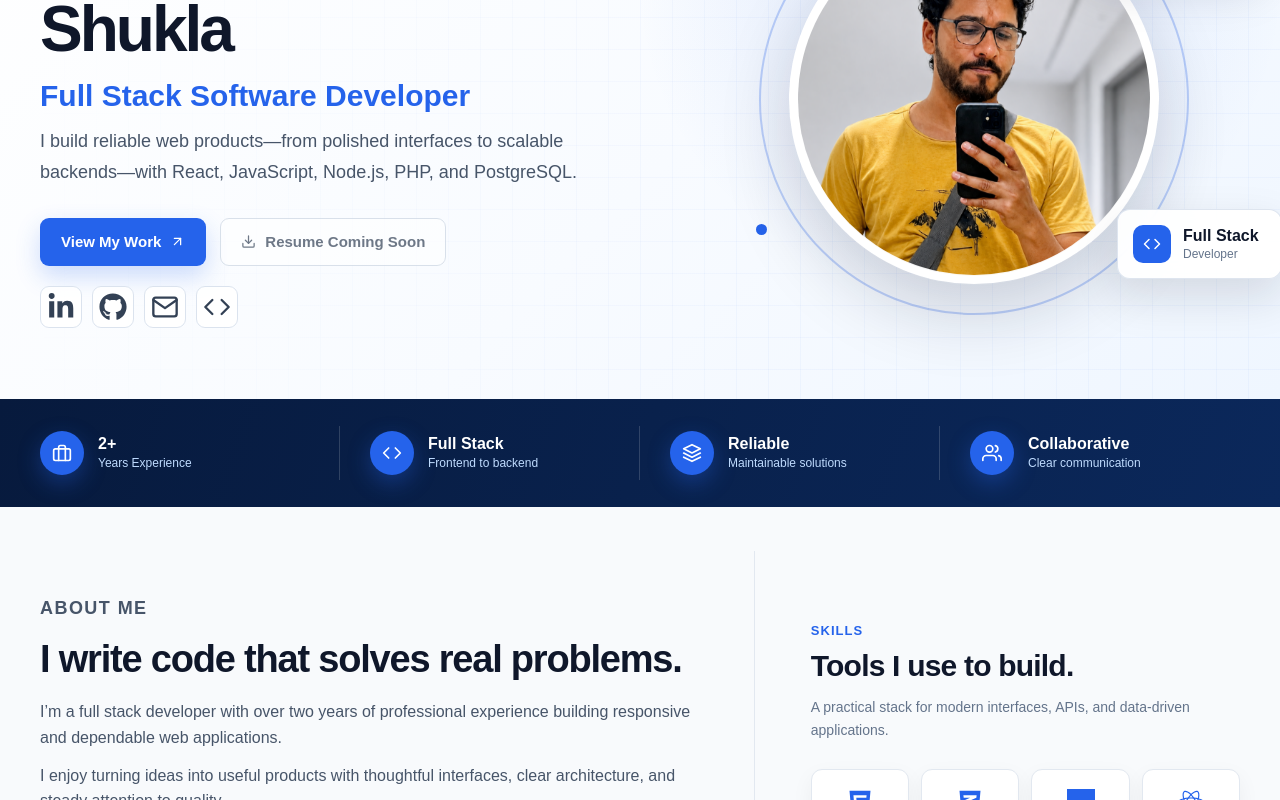
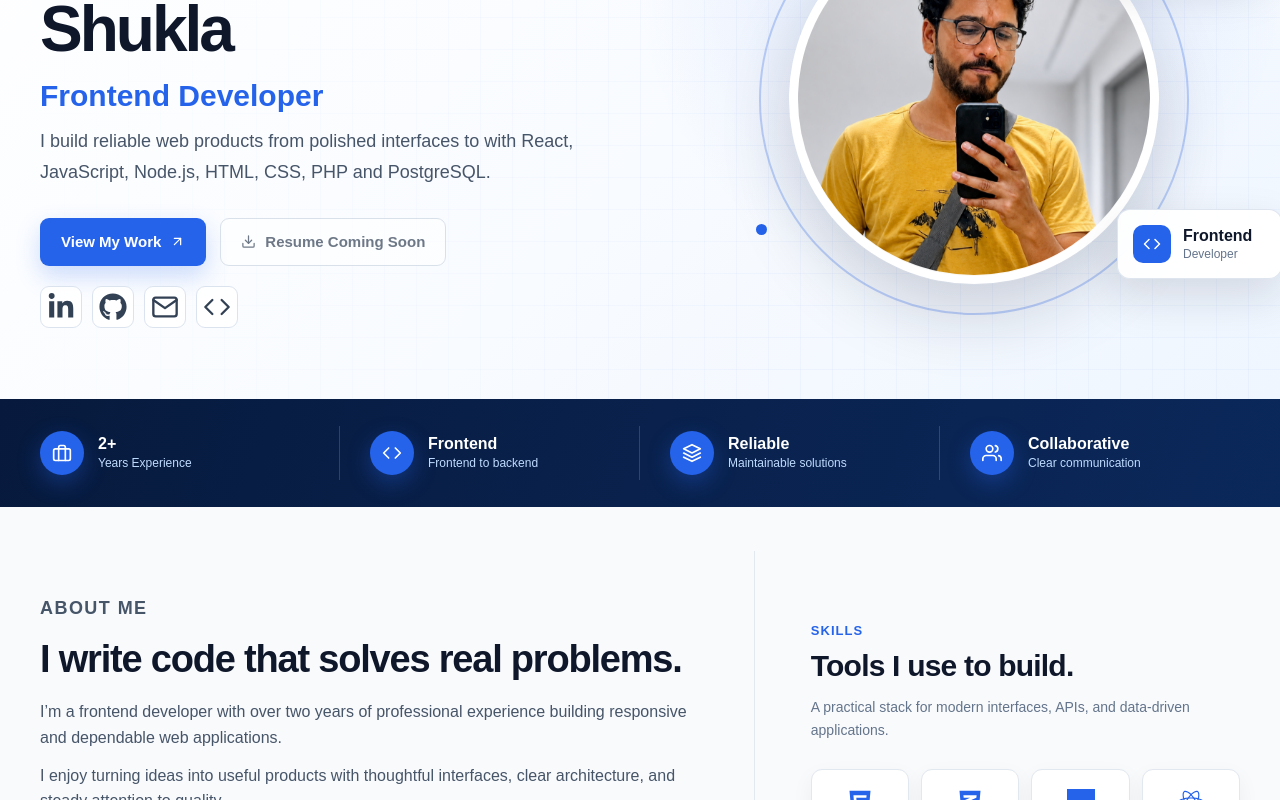
Before and after one commit to RahulShukla3300/My-Portfolio-React, a React (Vite) app: page / in a window 1280 px wide. Shown: the part 280-1080 px from the top of the page. Built offline with nearby package versions, Linux system fonts and the light colour scheme.

Commit message:
Update portfolio (#1)

```diff
--- a/index.html
+++ b/index.html
@@ -6,10 +6,10 @@
     <meta name="viewport" content="width=device-width, initial-scale=1.0" />
 
     <!-- Primary metadata -->
-    <title>Rahul Shukla | Full Stack Software Developer</title>
+    <title>Rahul Shukla | Frontend Developer</title>
     <meta
       name="description"
-      content="Portfolio of Rahul Shukla, a full stack software developer building reliable web applications with React, JavaScript, Node.js, PHP, and PostgreSQL."
+      content="Portfolio of Rahul Shukla, a frontend developer building reliable web applications with React, JavaScript, Node.js, PHP, HTML, CSS."
     />
     <meta name="author" content="Rahul Shukla" />
     <meta name="theme-color" content="#06142f" />
@@ -22,11 +22,11 @@
     <meta property="og:type" content="website" />
     <meta
       property="og:title"
-      content="Rahul Shukla | Full Stack Software Developer"
+      content="Rahul Shukla | Frontend Developer"
     />
     <meta
       property="og:description"
-      content="Explore Rahul Shukla's full stack development work, skills, and professional experience."
+      content="Explore Rahul Shukla's frontend development work, skills, and professional experience."
     />
     <meta
       property="og:url"
@@ -37,11 +37,11 @@
     <meta name="twitter:card" content="summary" />
     <meta
       name="twitter:title"
-      content="Rahul Shukla | Full Stack Software Developer"
+      content="Rahul Shukla | Frontend Developer"
     />
     <meta
       name="twitter:description"
-      content="Explore Rahul Shukla's full stack development work, skills, and professional experience."
+      content="Explore Rahul Shukla's frontend development work, skills, and professional experience."
     />
   </head>
 
--- a/src/components/About.jsx
+++ b/src/components/About.jsx
@@ -30,7 +30,7 @@ function About() {
       <h2>I write code that solves real problems.</h2>
 
       <p className="section-copy">
-        I’m a full stack developer with over two years of professional
+        I’m a frontend developer with over two years of professional
         experience building responsive and dependable web applications.
       </p>
 
--- a/src/components/ExperienceStrip.jsx
+++ b/src/components/ExperienceStrip.jsx
@@ -13,7 +13,7 @@ const highlights = [
   },
   {
     icon: FiCode,
-    value: "Full Stack",
+    value: "Frontend",
     label: "Frontend to backend",
   },
   {
--- a/src/components/Footer.jsx
+++ b/src/components/Footer.jsx
@@ -16,7 +16,7 @@ function Footer() {
             <span>Rahul Shukla</span>
           </a>
 
-          <p>Full Stack Software Developer</p>
+          <p>Frontend Developer</p>
 
           <div className="footer-socials">
             <a
@@ -44,7 +44,7 @@ function Footer() {
               <FiMail aria-hidden="true" />
             </a>
 
-            <span aria-label="Full stack developer">
+            <span aria-label="Frontend developer">
               <FiCode aria-hidden="true" />
             </span>
           </div>
--- a/src/components/Hero.jsx
+++ b/src/components/Hero.jsx
@@ -22,11 +22,11 @@ function Hero() {
 
           <h1>Hello, I’m Rahul Shukla</h1>
 
-          <p className="hero-role">Full Stack Software Developer</p>
+          <p className="hero-role">Frontend Developer</p>
 
           <p className="hero-description">
-            I build reliable web products—from polished interfaces to
-            scalable backends—with React, JavaScript, Node.js, PHP,
+            I build reliable web products from polished interfaces to
+             with React, JavaScript, Node.js, HTML, CSS, PHP
             and PostgreSQL.
           </p>
 
@@ -73,7 +73,7 @@ function Hero() {
 
             <span
               className="hero-stack-icon"
-              aria-label="Full stack developer"
+              aria-label="Frontend developer"
             >
               <FiCode aria-hidden="true" />
             </span>
@@ -109,7 +109,7 @@ function Hero() {
             </span>
 
             <span>
-              <strong>Full Stack</strong>
+              <strong>Frontend</strong>
               <small>Developer</small>
             </span>
           </div>
```
